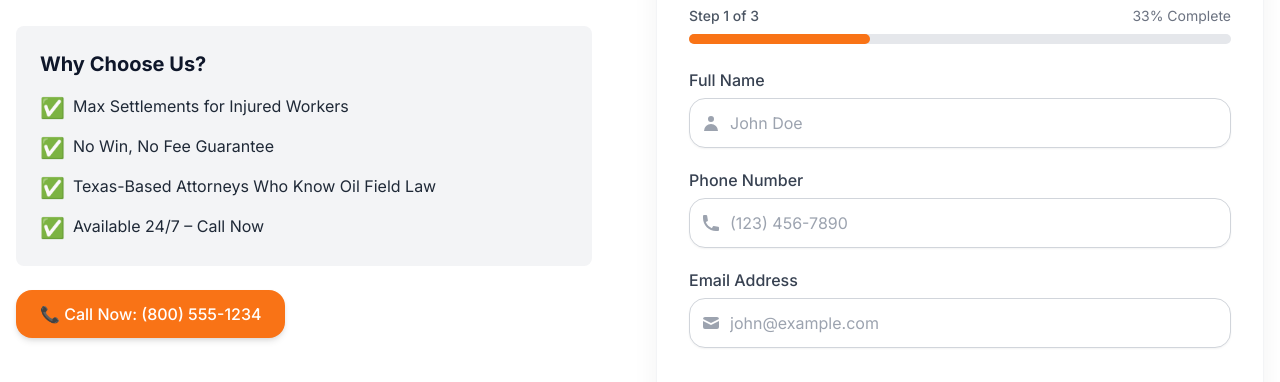
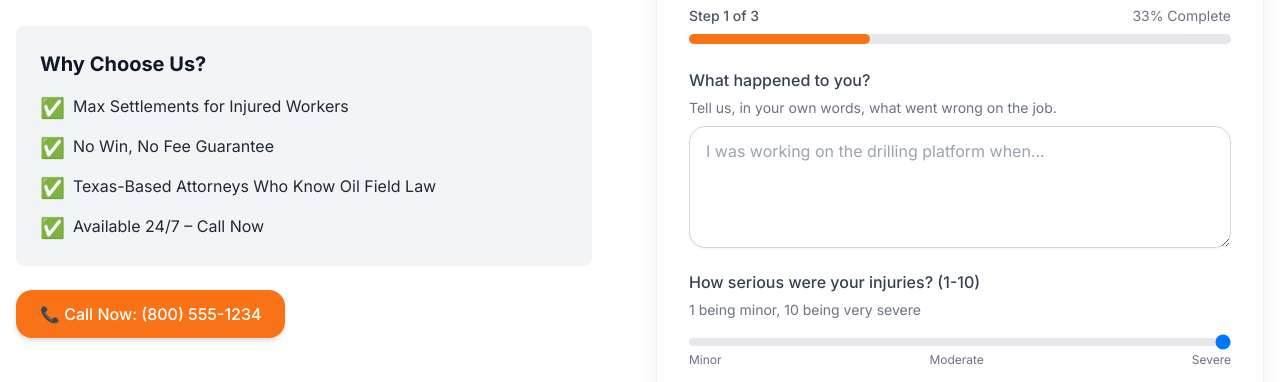
Before and after one commit to contentkingpins/tx-oil-pi-lander, a Next.js app: page / in a window 1280 px wide. Shown: the part 1058-1440 px from the top of the page. Built offline with nearby package versions, Linux system fonts and the light colour scheme.

Commit message:
Updated form flow to ask questions first and contact info last; removed background image from hero section

```diff
--- a/components/ContactForm.tsx
+++ b/components/ContactForm.tsx
@@ -2,12 +2,12 @@ import React, { useState } from 'react';
 import { useForm, SubmitHandler } from 'react-hook-form';
 
 type FormInputs = {
-  // Contact Information
+  // Contact Information (now step 3)
   name: string;
   phone: string;
   email: string;
 
-  // Visible User-Facing Questions
+  // Visible User-Facing Questions (now steps 1-2)
   whatHappened: string;
   whenAndWhere: {
     date: string;
@@ -160,89 +160,8 @@ const ContactForm: React.FC = () => {
       </div>
 
       <form onSubmit={handleSubmit(onSubmit)} className="space-y-5">
-        {/* Step 1: Basic Information */}
+        {/* Step 1: What happened (Previously Step 2 - First part) */}
         {currentStep === 1 && (
-          <>
-            <div>
-              <label htmlFor="name" className="block mb-1.5 font-medium text-gray-700">
-                Full Name
-              </label>
-              <div className="relative">
-                <div className="absolute inset-y-0 left-0 pl-3 flex items-center pointer-events-none">
-                  <svg xmlns="http://www.w3.org/2000/svg" className="h-5 w-5 text-gray-400" viewBox="0 0 20 20" fill="currentColor">
-                    <path fillRule="evenodd" d="M10 9a3 3 0 100-6 3 3 0 000 6zm-7 9a7 7 0 1114 0H3z" clipRule="evenodd" />
-                  </svg>
-                </div>
-                <input
-                  id="name"
-                  type="text"
-                  placeholder="John Doe"
-                  className={`form-input pl-10 ${errors.name ? 'border-red-500 focus:ring-red-500' : ''}`}
-                  {...register('name', { required: 'Name is required' })}
-                />
-              </div>
-              {errors.name && <p className="mt-1.5 text-sm text-red-600">{errors.name.message}</p>}
-            </div>
-
-            <div>
-              <label htmlFor="phone" className="block mb-1.5 font-medium text-gray-700">
-                Phone Number
-              </label>
-              <div className="relative">
-                <div className="absolute inset-y-0 left-0 pl-3 flex items-center pointer-events-none">
-                  <svg xmlns="http://www.w3.org/2000/svg" className="h-5 w-5 text-gray-400" viewBox="0 0 20 20" fill="currentColor">
-                    <path d="M2 3a1 1 0 011-1h2.153a1 1 0 01.986.836l.74 4.435a1 1 0 01-.54 1.06l-1.548.773a11.037 11.037 0 006.105 6.105l.774-1.548a1 1 0 011.059-.54l4.435.74a1 1 0 01.836.986V17a1 1 0 01-1 1h-2C7.82 18 2 12.18 2 5V3z" />
-                  </svg>
-                </div>
-                <input
-                  id="phone"
-                  type="tel"
-                  placeholder="(123) 456-7890"
-                  className={`form-input pl-10 ${errors.phone ? 'border-red-500 focus:ring-red-500' : ''}`}
-                  {...register('phone', {
-                    required: 'Phone number is required',
-                    pattern: {
-                      value: /^(\+\d{1,2}\s)?\(?\d{3}\)?[\s.-]?\d{3}[\s.-]?\d{4}$/,
-                      message: 'Please enter a valid phone number'
-                    }
-                  })}
-                />
-              </div>
-              {errors.phone && <p className="mt-1.5 text-sm text-red-600">{errors.phone.message}</p>}
-            </div>
-
-            <div>
-              <label htmlFor="email" className="block mb-1.5 font-medium text-gray-700">
-                Email Address
-              </label>
-              <div className="relative">
-                <div className="absolute inset-y-0 left-0 pl-3 flex items-center pointer-events-none">
-                  <svg xmlns="http://www.w3.org/2000/svg" className="h-5 w-5 text-gray-400" viewBox="0 0 20 20" fill="currentColor">
-                    <path d="M2.003 5.884L10 9.882l7.997-3.998A2 2 0 0016 4H4a2 2 0 00-1.997 1.884z" />
-                    <path d="M18 8.118l-8 4-8-4V14a2 2 0 002 2h12a2 2 0 002-2V8.118z" />
-                  </svg>
-                </div>
-                <input
-                  id="email"
-                  type="email"
-                  placeholder="john@example.com"
-                  className={`form-input pl-10 ${errors.email ? 'border-red-500 focus:ring-red-500' : ''}`}
-                  {...register('email', {
-                    required: 'Email is required',
-                    pattern: {
-                      value: /^[A-Z0-9._%+-]+@[A-Z0-9.-]+\.[A-Z]{2,}$/i,
-                      message: 'Please enter a valid email address'
-                    }
-                  })}
-                />
-              </div>
-              {errors.email && <p className="mt-1.5 text-sm text-red-600">{errors.email.message}</p>}
-            </div>
-          </>
-        )}
-
-        {/* Step 2: Accident Details */}
-        {currentStep === 2 && (
           <>
             {/* What happened to you? */}
             <div>
@@ -335,7 +254,12 @@ const ContactForm: React.FC = () => {
                 }
               </div>
             </div>
+          </>
+        )}
 
+        {/* Step 2: More specific details (Previously Step 2 - Second part + Step 3 - First part) */}
+        {currentStep === 2 && (
+          <>
             {/* Were safety protocols followed? */}
             <div>
               <label htmlFor="safetyProtocols" className="block mb-1.5 font-medium text-gray-700">
@@ -365,12 +289,7 @@ const ContactForm: React.FC = () => {
                 </label>
               </div>
             </div>
-          </>
-        )}
 
-        {/* Step 3: Injuries and Documentation */}
-        {currentStep === 3 && (
-          <>
             {/* What injuries did you suffer? */}
             <div>
               <label htmlFor="injuries" className="block mb-1.5 font-medium text-gray-700">
@@ -415,7 +334,12 @@ const ContactForm: React.FC = () => {
                 </label>
               </div>
             </div>
+          </>
+        )}
 
+        {/* Step 3: Additional questions and contact information (Previously Step 3 - Second part + Step 1) */}
+        {currentStep === 3 && (
+          <>
             {/* What's your role at the oil field? */}
             <div>
               <label htmlFor="jobRole" className="block mb-1.5 font-medium text-gray-700">
@@ -504,6 +428,87 @@ const ContactForm: React.FC = () => {
                 </label>
               </div>
             </div>
+
+            {/* Contact Information - Moved to last step */}
+            <div className="pt-6 border-t border-gray-200 mt-6">
+              <h4 className="font-medium text-lg mb-4">Your Contact Information</h4>
+
+              <div>
+                <label htmlFor="name" className="block mb-1.5 font-medium text-gray-700">
+                  Full Name
+                </label>
+                <div className="relative">
+                  <div className="absolute inset-y-0 left-0 pl-3 flex items-center pointer-events-none">
+                    <svg xmlns="http://www.w3.org/2000/svg" className="h-5 w-5 text-gray-400" viewBox="0 0 20 20" fill="currentColor">
+                      <path fillRule="evenodd" d="M10 9a3 3 0 100-6 3 3 0 000 6zm-7 9a7 7 0 1114 0H3z" clipRule="evenodd" />
+                    </svg>
+                  </div>
+                  <input
+                    id="name"
+                    type="text"
+                    placeholder="John Doe"
+                    className={`form-input pl-10 ${errors.name ? 'border-red-500 focus:ring-red-500' : ''}`}
+                    {...register('name', { required: 'Name is required' })}
+                  />
+                </div>
+                {errors.name && <p className="mt-1.5 text-sm text-red-600">{errors.name.message}</p>}
+              </div>
+
+              <div className="mt-4">
+                <label htmlFor="email" className="block mb-1.5 font-medium text-gray-700">
+                  Email Address
+                </label>
+                <div className="relative">
+                  <div className="absolute inset-y-0 left-0 pl-3 flex items-center pointer-events-none">
+                    <svg xmlns="http://www.w3.org/2000/svg" className="h-5 w-5 text-gray-400" viewBox="0 0 20 20" fill="currentColor">
+                      <path d="M2.003 5.884L10 9.882l7.997-3.998A2 2 0 0016 4H4a2 2 0 00-1.997 1.884z" />
+                      <path d="M18 8.118l-8 4-8-4V14a2 2 0 002 2h12a2 2 0 002-2V8.118z" />
+                    </svg>
+                  </div>
+                  <input
+                    id="email"
+                    type="email"
+                    placeholder="john@example.com"
+                    className={`form-input pl-10 ${errors.email ? 'border-red-500 focus:ring-red-500' : ''}`}
+                    {...register('email', {
+                      required: 'Email is required',
+                      pattern: {
+                        value: /^[A-Z0-9._%+-]+@[A-Z0-9.-]+\.[A-Z]{2,}$/i,
+                        message: 'Please enter a valid email address'
+                      }
+                    })}
+                  />
+                </div>
+                {errors.email && <p className="mt-1.5 text-sm text-red-600">{errors.email.message}</p>}
+              </div>
+
+              <div className="mt-4">
+                <label htmlFor="phone" className="block mb-1.5 font-medium text-gray-700">
+                  Phone Number
+                </label>
+                <div className="relative">
+                  <div className="absolute inset-y-0 left-0 pl-3 flex items-center pointer-events-none">
+                    <svg xmlns="http://www.w3.org/2000/svg" className="h-5 w-5 text-gray-400" viewBox="0 0 20 20" fill="currentColor">
+                      <path d="M2 3a1 1 0 011-1h2.153a1 1 0 01.986.836l.74 4.435a1 1 0 01-.54 1.06l-1.548.773a11.037 11.037 0 006.105 6.105l.774-1.548a1 1 0 011.059-.54l4.435.74a1 1 0 01.836.986V17a1 1 0 01-1 1h-2C7.82 18 2 12.18 2 5V3z" />
+                    </svg>
+                  </div>
+                  <input
+                    id="phone"
+                    type="tel"
+                    placeholder="(123) 456-7890"
+                    className={`form-input pl-10 ${errors.phone ? 'border-red-500 focus:ring-red-500' : ''}`}
+                    {...register('phone', {
+                      required: 'Phone number is required',
+                      pattern: {
+                        value: /^(\+\d{1,2}\s)?\(?\d{3}\)?[\s.-]?\d{3}[\s.-]?\d{4}$/,
+                        message: 'Please enter a valid phone number'
+                      }
+                    })}
+                  />
+                </div>
+                {errors.phone && <p className="mt-1.5 text-sm text-red-600">{errors.phone.message}</p>}
+              </div>
+            </div>
           </>
         )}
 
--- a/components/HeroSection.tsx
+++ b/components/HeroSection.tsx
@@ -1,14 +1,12 @@
 import React from 'react';
-import Image from 'next/image';
 
 const HeroSection: React.FC = () => {
   return (
     <section className="relative min-h-[90vh] flex items-center justify-center overflow-hidden">
-      {/* Background Image with Overlay */}
+      {/* Background Gradient */}
       <div className="absolute inset-0 z-0">
         <div className="relative w-full h-full">
-          <div className="absolute inset-0 bg-gradient-to-b from-secondary/80 to-secondary/60 backdrop-blur-sm"></div>
-          <div className="w-full h-full bg-[url('https://images.unsplash.com/photo-1586423702505-b13505519074')] bg-cover bg-center"></div>
+          <div className="absolute inset-0 bg-gradient-to-b from-secondary to-secondary/80"></div>
         </div>
       </div>
 
```
